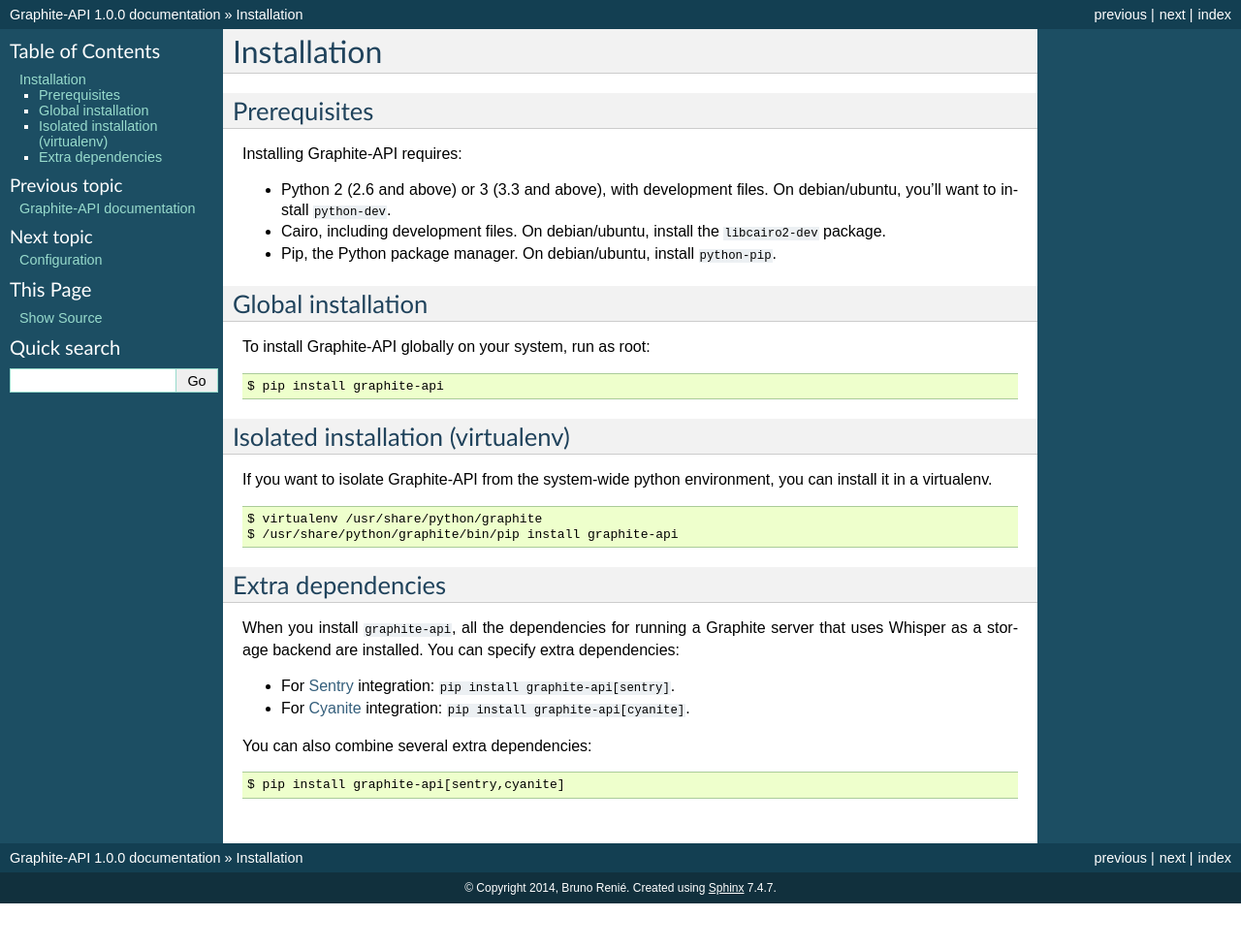
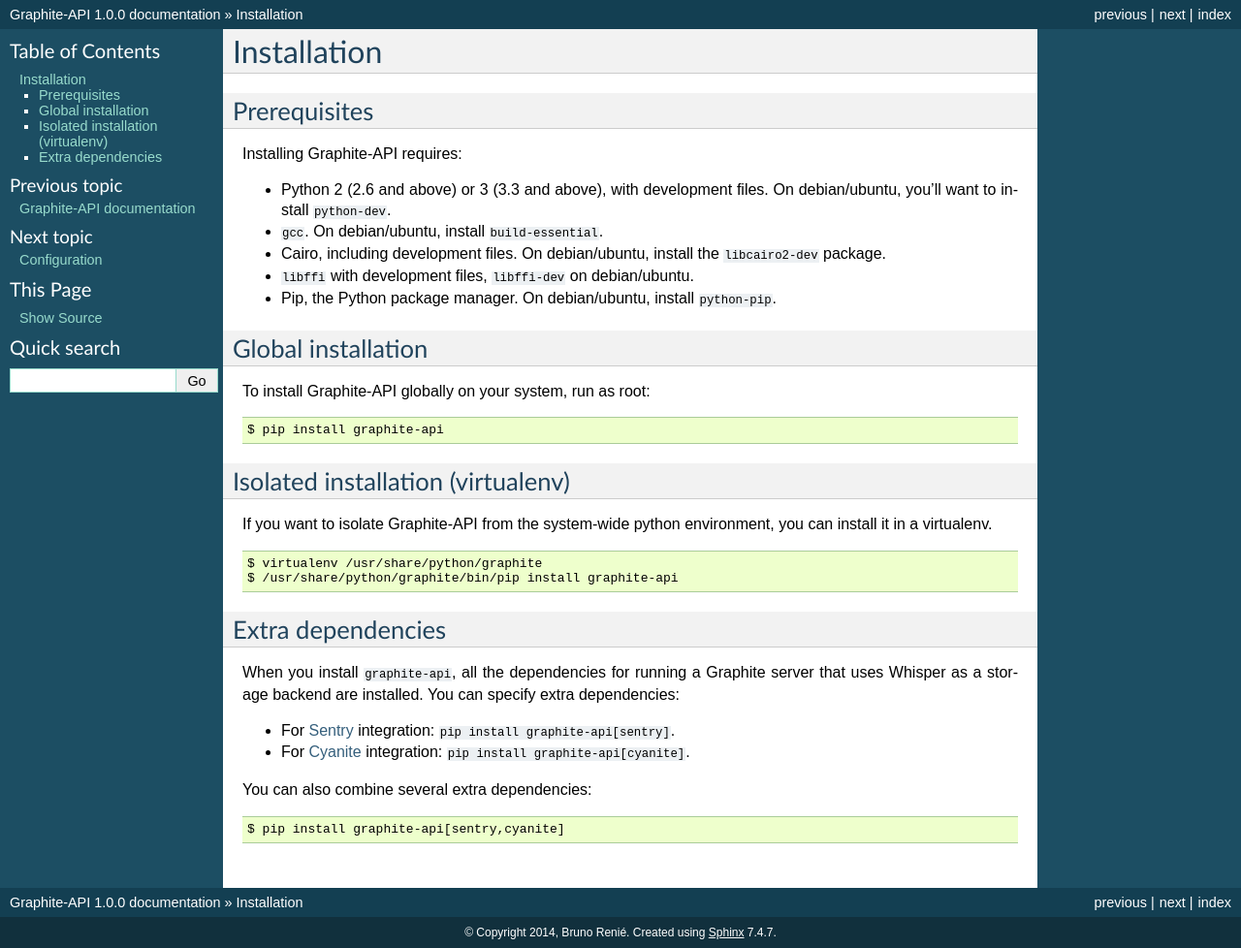
Before and after one commit to brutasse/graphite-api, a Sphinx documentation site: the page built from docs/installation.rst, in a window 1280 px wide. Shown: the whole page at 97% size. Built offline with Sphinx 7.4.7, drawn with Linux system fonts in a browser that asks for light colours; before the commit the page ends 932 px from its top, so only the background shows below that.

Commit message:
Add missing install requirements

```diff
--- a/docs/installation.rst
+++ b/docs/installation.rst
@@ -9,8 +9,12 @@
 * Python 2 (2.6 and above) or 3 (3.3 and above), with development files. On
   debian/ubuntu, you'll want to install ``python-dev``.
 
+* ``gcc``. On debian/ubuntu, install ``build-essential``.
+
 * Cairo, including development files. On debian/ubuntu, install the
   ``libcairo2-dev`` package.
+
+* ``libffi`` with development files, ``libffi-dev`` on debian/ubuntu.
 
 * Pip, the Python package manager. On debian/ubuntu, install ``python-pip``.
 
```
